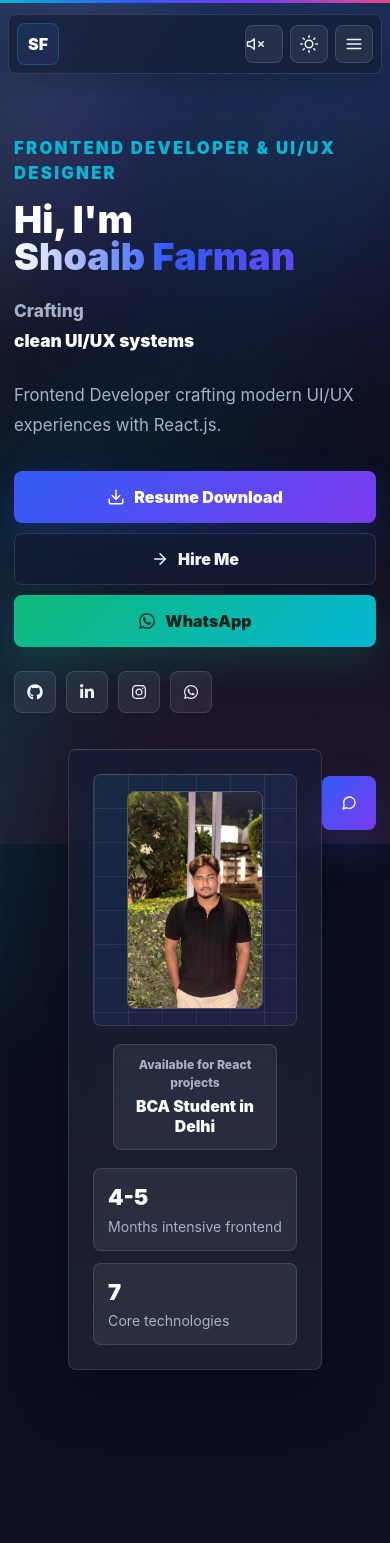
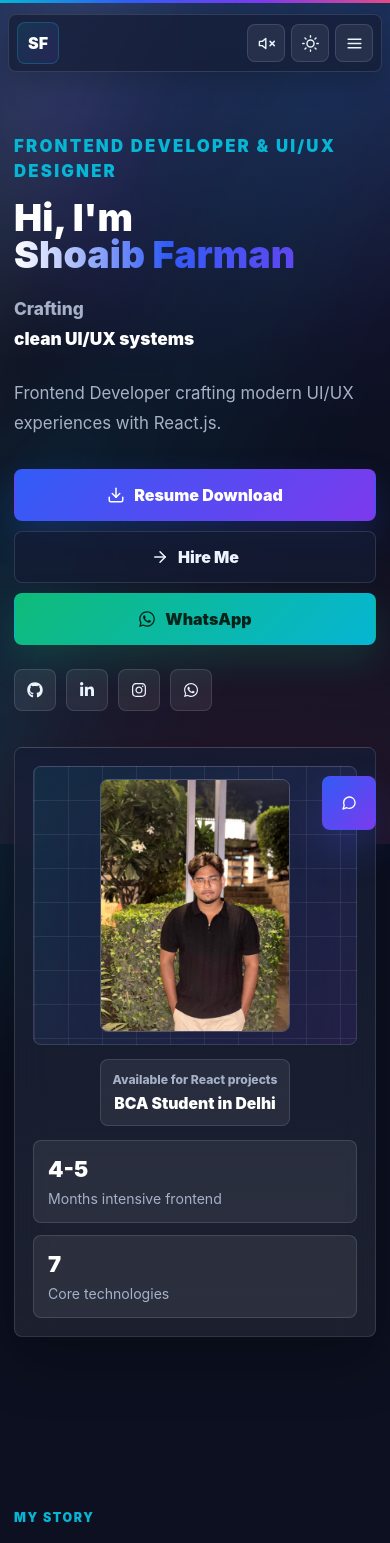
Before and after one commit to shoaibfarman002/portfolio-shoaib-farman, a Next.js app: page / in a window 390 px wide. Shown: the top 1543 px of the page. Built offline with nearby package versions, Linux system fonts and the light colour scheme.

Commit message:
Polish mobile nav icon and profile photo

```diff
--- a/app/globals.css
+++ b/app/globals.css
@@ -252,7 +252,9 @@ button {
 .music-toggle {
   display: grid;
   height: 42px;
+  flex: 0 0 auto;
   place-items: center;
+  overflow: hidden;
   border: 1px solid var(--line);
   border-radius: var(--radius);
   background: var(--surface-soft);
@@ -269,6 +271,8 @@ button {
 
 .music-toggle {
   display: inline-flex;
+  align-items: center;
+  justify-content: center;
   width: auto;
   min-width: 96px;
   gap: 8px;
@@ -297,9 +301,12 @@ button {
 
 .icon-button svg,
 .music-toggle svg {
+  display: block;
   width: 18px;
   height: 18px;
   flex: 0 0 auto;
+  margin: 0;
+  pointer-events: none;
 }
 
 .mobile-menu-button,
@@ -1955,7 +1962,21 @@ button {
   }
 
   .nav-actions {
-    gap: 7px;
+    gap: 6px;
+  }
+
+  .icon-button,
+  .music-toggle {
+    width: 40px;
+    height: 40px;
+    min-width: 40px;
+    padding: 0;
+  }
+
+  .icon-button svg,
+  .music-toggle svg {
+    width: 17px;
+    height: 17px;
   }
 
   .hero-buttons,
@@ -1987,6 +2008,29 @@ button {
     font-size: 2.8rem;
   }
 
+  .hero-profile {
+    width: 100%;
+    max-width: 430px;
+    padding: 18px;
+    gap: 14px;
+  }
+
+  .profile-visual {
+    min-height: auto;
+    padding: 14px;
+  }
+
+  .profile-visual img {
+    width: min(62vw, 210px);
+    height: auto;
+    aspect-ratio: 3 / 4;
+    object-position: center 30%;
+  }
+
+  .profile-summary {
+    width: min(62vw, 210px);
+  }
+
   .story-prose p {
     font-size: 1.14rem;
   }
@@ -2028,6 +2072,7 @@ button {
     top: 8px;
     width: calc(100% - 16px);
     min-height: 58px;
+    padding: 7px 8px;
   }
 
   .icon-button,
@@ -2051,17 +2096,18 @@ button {
   }
 
   .profile-visual {
-    min-height: 236px;
-    padding: 16px;
+    padding: 12px;
   }
 
   .profile-visual img {
-    width: min(80%, 210px);
-    height: 218px;
+    width: min(58vw, 190px);
+    height: auto;
+    aspect-ratio: 3 / 4;
+    object-position: center 30%;
   }
 
   .profile-summary {
-    width: min(80%, 210px);
+    width: min(58vw, 190px);
     padding: 11px;
   }
 
@@ -2102,7 +2148,7 @@ button {
 
   .profile-visual img,
   .profile-summary {
-    width: min(86%, 190px);
+    width: min(56vw, 176px);
   }
 }
 
```
